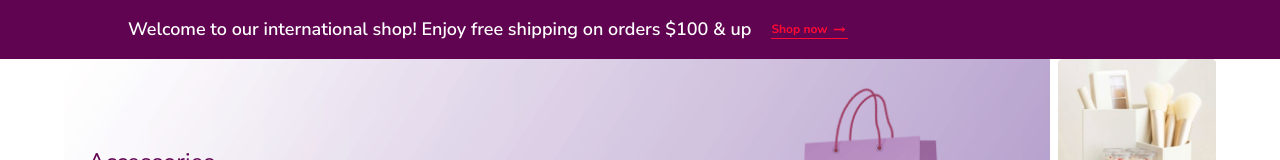
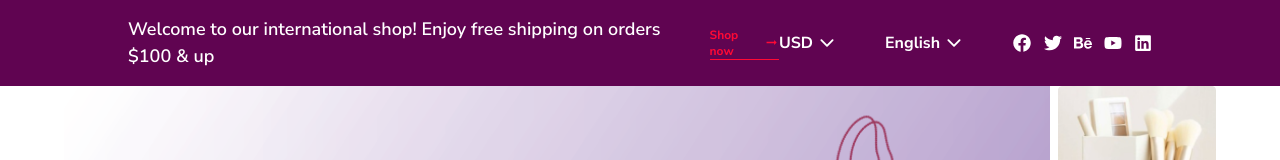
Before and after one commit to ahad30/Z8-Tech-ecomerce, a React (Vite) app: page / in a window 1280 px wide. Shown: the top 160 px of the page. Built offline with nearby package versions, Linux system fonts and the light colour scheme.

Commit message:
nabar done

```diff
--- a/src/components/Shared/Navbar.tsx
+++ b/src/components/Shared/Navbar.tsx
@@ -1,5 +1,12 @@
 import { Link } from "react-router-dom";
 import { MdOutlineArrowRightAlt } from "react-icons/md";
+import { IoIosArrowDown } from "react-icons/io";
+import { IoLogoFacebook } from "react-icons/io5";
+import { FaTwitter , FaLinkedin , FaBehance , FaYoutube} from "react-icons/fa";
+
+
+
+
 
 const Navbar = () => {
   return (
@@ -11,10 +18,34 @@ const Navbar = () => {
             Welcome to our international shop! Enjoy free shipping on orders
             $100 & up
           </p>
-          <p className="text-[#FF0935] flex items-center gap-x-1 border-b border-[#FF0935] text-xs font-bold"><Link to={"#"}>Shop now</Link> <MdOutlineArrowRightAlt size={17}></MdOutlineArrowRightAlt></p>
+          <p className="text-[#FF0935] flex items-center gap-x-1 border-b border-[#FF0935] text-xs font-bold">
+            <Link to={"#"}>Shop now</Link>{" "}
+            <MdOutlineArrowRightAlt size={17}></MdOutlineArrowRightAlt>
+          </p>
         </div>
         {/* icon part */}
-        <div></div>
+        <div className="flex items-center gap-x-12 justify-between">
+          {/* language */}
+          <div className="font-bold text-base flex items-center gap-x-12 text-white">
+            <div className="flex gap-x-1 items-center">
+              <p>USD</p>
+              <IoIosArrowDown size={20}></IoIosArrowDown>
+            </div>
+            <div className="flex gap-x-1 items-center">
+              <p>English</p>
+              <IoIosArrowDown size={20}></IoIosArrowDown>
+            </div>
+          </div>
+          {/* icon */}
+          <div className="text-white flex items-center gap-x-3">
+            <IoLogoFacebook size={20} className=""></IoLogoFacebook>
+            <FaTwitter size={18}></FaTwitter>
+            <FaBehance size={18}></FaBehance>
+            <FaYoutube size={18}></FaYoutube>
+            <FaLinkedin size={18}></FaLinkedin>
+
+          </div>
+        </div>
       </div>
     </div>
   );
```
